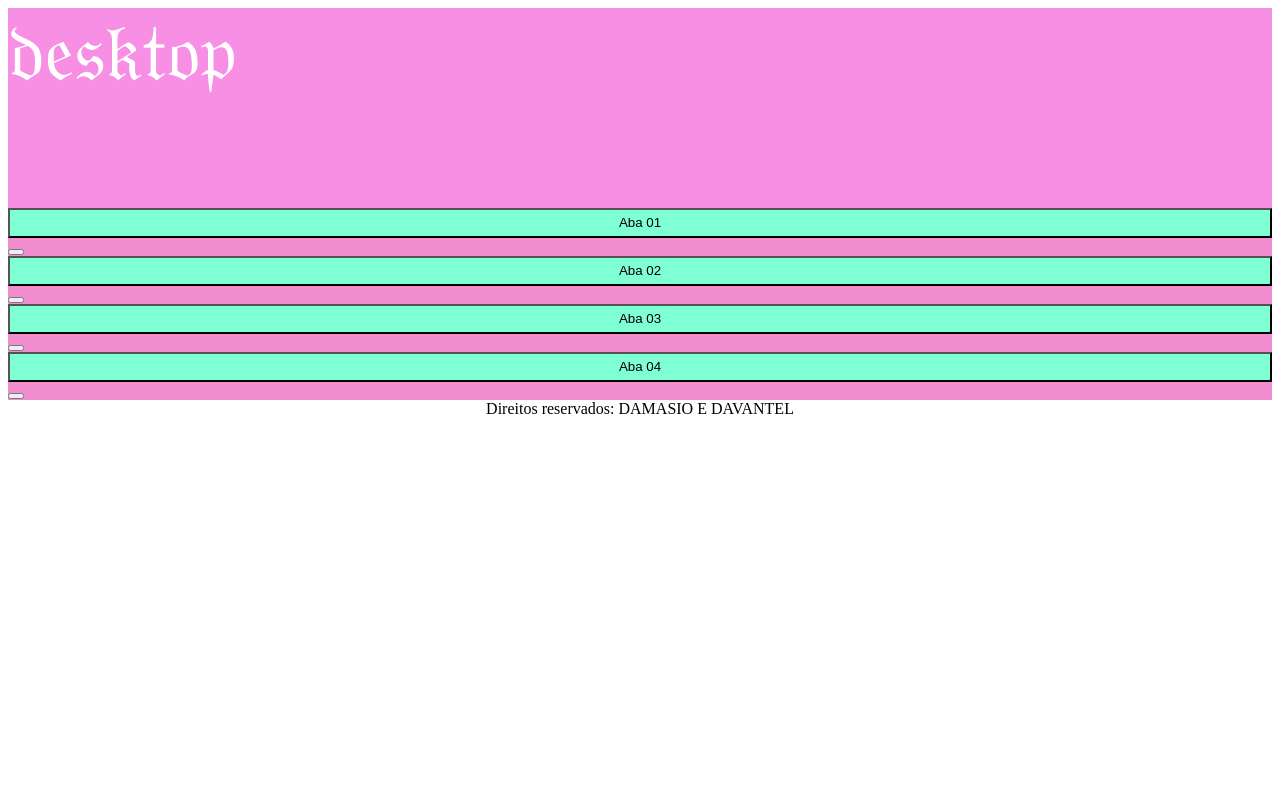
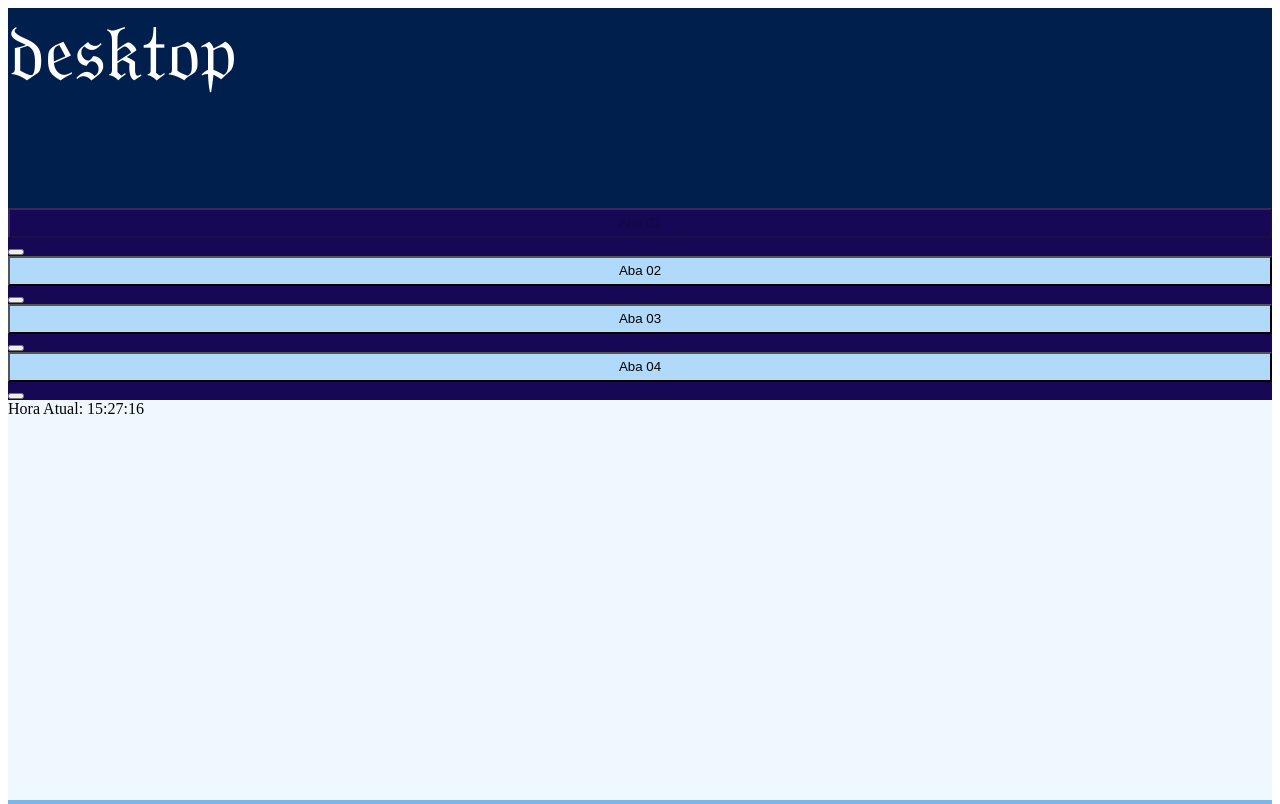
Before and after one commit to damasio22/g243h1t, a plain HTML site: page index.html in a window 1280 px wide. Shown: the top 804 px of the page. Drawn offline with Linux system fonts and the light colour scheme.

Commit message:
Add files via upload

```diff
--- a/index.html
+++ b/index.html
@@ -15,31 +15,27 @@
         <span class="desktop"> 𝔡𝔢𝔰𝔨𝔱𝔬𝔭 </span>
     </header>
     <section class="conteudo">
+        <div class="btns">
+            <button class="botoes" id="btn1" onclick="escolher_aba(1)">Aba 01<button>
+            <button class="botoes" id="btn2" onclick="escolher_aba(2)">Aba 02<button>
+            <button class="botoes" id="btn3" onclick="escolher_aba(3)">Aba 03<button>
+            <button class="botoes" id="btn4" onclick="escolher_aba(4)">Aba 04<button>
+            </div>
 
-     <div class="abas">
-        <div class="btns">
-            <button class="botoes" onclick="escolher_aba(1)" id="btnl1">Aba 01<button>
-            <button class="botoes" onclick="escolher_aba(2)" id="btnl2">Aba 02<button>
-            <button class="botoes" onclick="escolher_aba(3)" id="btnl3">Aba 03<button>
-            <button class="botoes" onclick="escolher_aba(4)" id="btnl4">Aba 04<button>
-<div>
-
-</div class="divisoes">
-
-<div class="aba1"></div>
-<div class="aba2"></div>
-<div class="aba3"></div>
-<div class="aba4"></div>
-
+<div class="divisoes">
+<div class="abageral aba1" id= "ab1">    Hora Atual: <span id="h"></span>   </div>
+<div class="abageral aba2" id= "ab2"></div>
+<div class="abageral aba3" id= "ab3"></div>
+<div class="abageral aba4" id= "ab4"></div>
 
         </div>
-
      </div>
 
     </section>
     <footer class ="rodape">
         Direitos reservados: DAMASIO E DAVANTEL
     </footer>
+    <script>escolher_aba(1)</script>
 </body>
 
 </html>
--- a/padrao.css
+++ b/padrao.css
@@ -1,7 +1,7 @@
 barra {
     width: 100%;
     height: 70px;
-    background-color:rgb(50, 177, 228);
+    background-color:rgb(0, 93, 129);
     text-align: center;
 }
 .mobile{
@@ -15,12 +15,12 @@ barra {
 
 .conteudo {
     width: 100%;
-    background-color: rgb(241, 142, 208)
+    background-color: rgb(22, 8, 85)
 }
 .botoes{
     width: 100%;
     height: 30px;
-    background-color: aquamarine;
+    background-color: rgb(177, 217, 250);
     font: 22px;
     padding: 4px;
     padding-bottom: 6px;
@@ -28,10 +28,28 @@ barra {
 .desktop{
     display: none;
 }
+
+.abageral{
+    width:100%;
+    height:400px;
+}
+.aba1{
+    background-color: aliceblue;
+}
+.aba2{
+    background-color: rgb(124, 181, 231);
+}
+.aba3{
+    background-color: rgb(62, 138, 204);
+}
+.aba4{
+    background-color: rgb(6, 66, 119);
+}
+
 @media  (min-width: 800px )  {
     .barra{
         height: 150px;
-        background-color: rgb(139, 0, 0);
+        background-color: rgb(5, 0, 80);
     }
     .mobile{
         display: none;
@@ -46,7 +64,7 @@ barra {
 @media (min-width: 1228px){
  .barra{
     height: 200px;
-    background-color: rgb(247, 143, 229);
+    background-color: rgb(0, 31, 77);
  }
 .tablet {
     display:none;
@@ -54,8 +72,8 @@ barra {
 .desktop{
     display: inline;
     font-size: 80px;
-color: rgb(255, 255, 255);
-text-align: center;
+    color: rgb(255, 255, 255);
+    text-align: center;
 }
 }
 .rodape {
--- a/script.js
+++ b/script.js
@@ -1,39 +1,52 @@
 imprime = (msg) => console.log(msg);
+const data = new Date();
+function hora_atual(){
+    setTimeout(() => {
+        document.getElementById("h").innerHTML =  data.getHours() + ":" + data.getMinutes() + ":"  + data.getSeconds();
+        hora_atual();
+    },1000);
+    }
+
 
 fazerSorteio = () => {
     num1 = document.getElementById("inicio").value;
     num2 = document.getElementById("fim").value;
     let sorteio = Math.floor( Math.random()* Number(num2) - Number(num1) +1);
-
-
     document.getElementById("resultado").innerHTML = sorteio;
 
 }
  function escolher_aba(btn){
-for(let i = 1 ; 1 > 4 ; 1++){
-    let id_btn = "btn" +1;
+    for(let i = 1; i <= 4; i++){
+    let id_btn = "btn" + 1;
+    let id_aba = "ab" + 1;
+    document.getElementById(id_btn).style.backgroundColor= "blueviolet";
+    document.getElementById(id_btn).disabled = false;
+    document.getElementById(id_aba).style.display = "none";
 
 }
-    alert(btn);
+
     if(btn == "1"){
-        document.getElementById("btn1").style.backgroundColor = "#blue"
-        document.getElementById("btn1").disabled = false;
+        document.getElementById("btn1").style.backgroundColor = "#0570";
+        document.getElementById("btn1").disabled = true;
+        document.getElementById("ab1").style.display = "block";
+        hora_atual();
     }
     if(btn == "2"){
-        document.getElementById("btn2").style.backgroundColor = "#0570"
+        document.getElementById("btn2").style.backgroundColor = "#0570";
         document.getElementById("btn2").disabled = true;
+        document.getElementById("ab2").style.display = "block";
 
     }
     if(btn == "3"){
-        document.getElementById("btn3").style.backgroundColor = "#0570"
+        document.getElementById("btn3").style.backgroundColor = "#0570";
         document.getElementById("btn3").disabled = true;
+        document.getElementById("ab3").style.display = "block";
 
     }
     if(btn == "4"){
-        document.getElementById("btn4").style.backgroundColor = "#0570"
+        document.getElementById("btn4").style.backgroundColor = "#0570";
         document.getElementById("btn4").disabled = true;
-
+        document.getElementById("ab4").style.display = "block";
     }
 
-
  }
```
